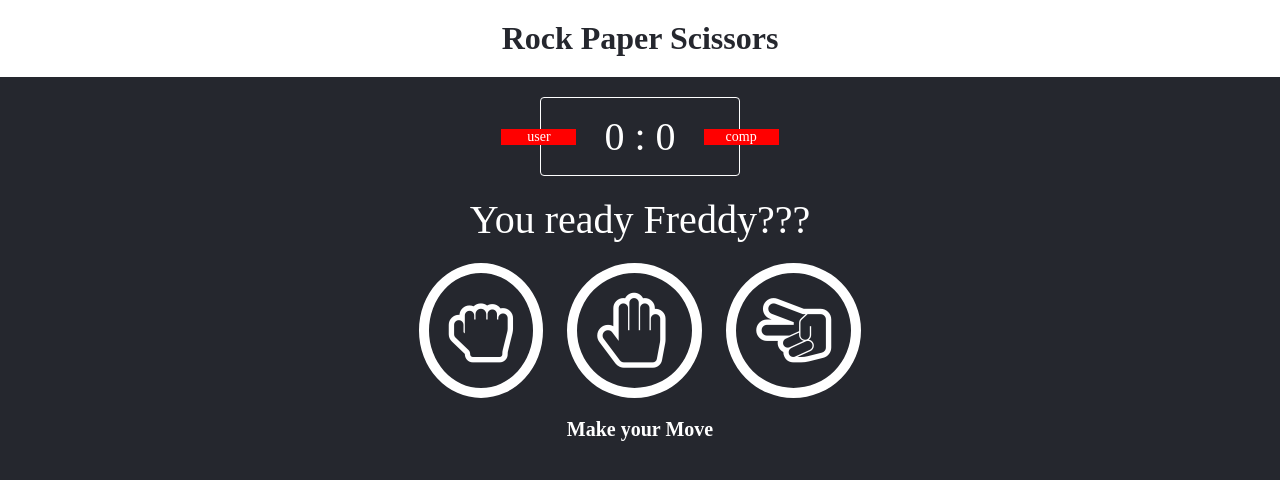
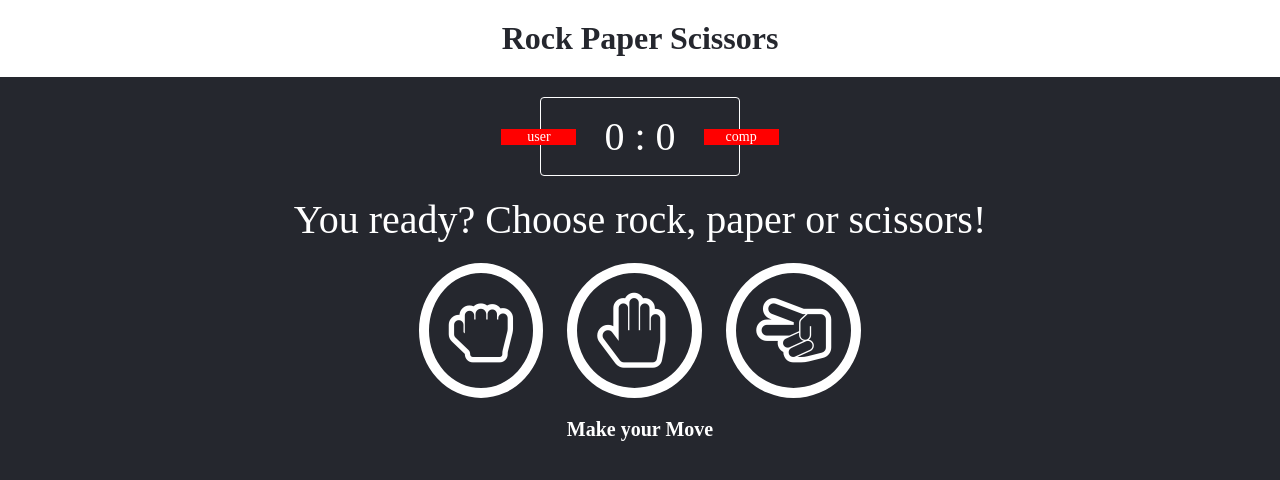
Before and after one commit to kwr2355/kwr2355.github.io, a plain HTML site: page index.html in a window 1280 px wide. Drawn offline with Linux system fonts and the light colour scheme.

Commit message:
Update index.html

```diff
--- a/index.html
+++ b/index.html
@@ -22,7 +22,7 @@
 
 <!-------------------------- RESULT SECTION -------------------------------------------->
 <div class="result">
-    <p> You ready Freddy???</p>
+    <p> You ready? Choose rock, paper or scissors!</p>
 
 
 
```
